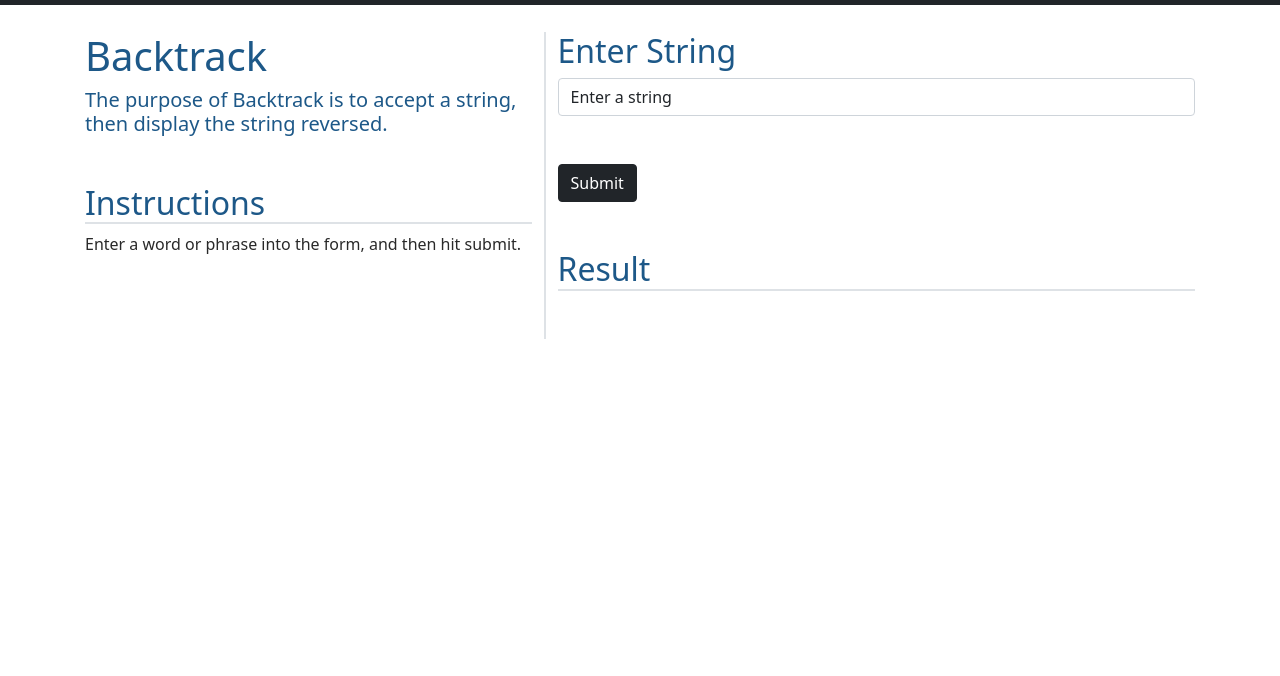
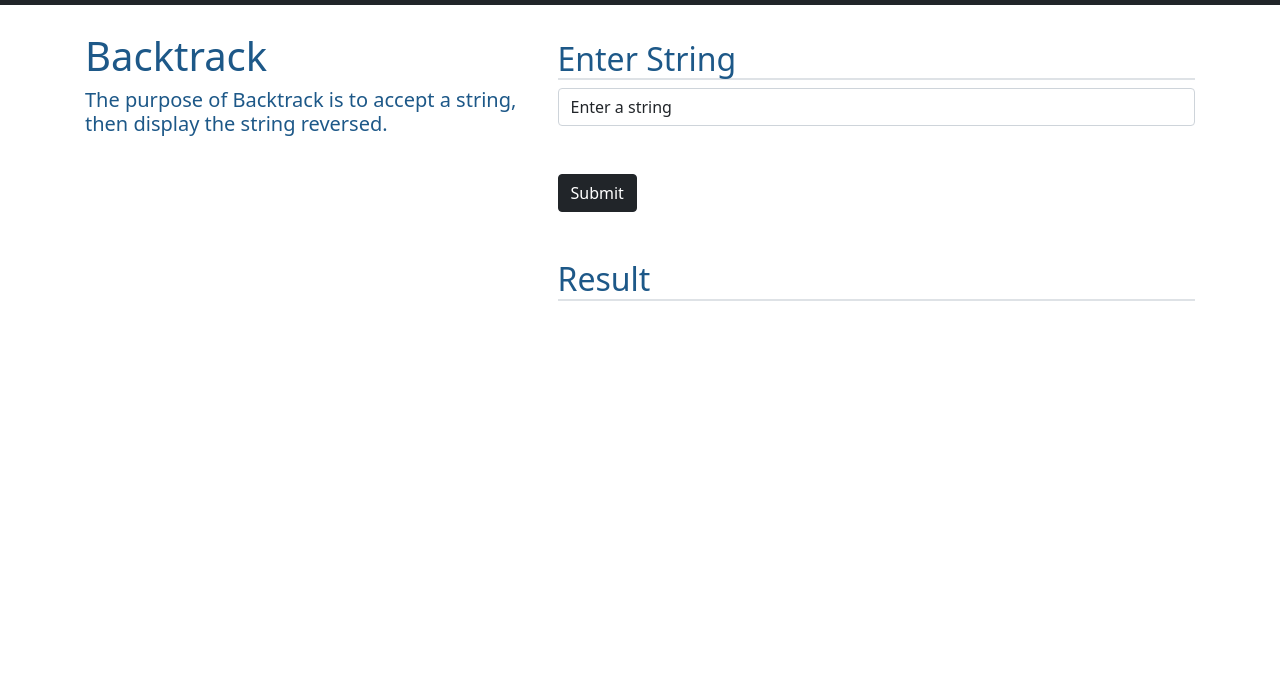
Before and after one commit to luke-las/Backtrack, a plain HTML site: page app.html in a window 1280 px wide. Shown: the part 52-728 px from the top of the page. Drawn offline with nearby package versions, Linux system fonts and the light colour scheme.

Commit message:
formatting on app

```diff
--- a/app.html
+++ b/app.html
@@ -50,15 +50,15 @@
 <main class="flex-shrink-0">
     <div class="container mt-4">
         <div class="row row-cols-1 row-cols-lg-2">
-            <div class="col col-lg-5 border-end border-2">
+            <div class="col col-lg-5">
                 <h1>Backtrack</h1>
                 <h4 class="lead">The purpose of Backtrack is to accept a string, then display the string reversed.</h4>
-                <h2 class="mt-5 border-bottom border-2">Instructions</h2>
-                <p>Enter a word or phrase into the form, and then hit submit.</p>
+                <!-- <h2 class="mt-5 border-bottom border-2">Instructions</h2>
+                <p>Enter a word or phrase into the form, and then hit submit.</p> -->
             </div>
             <div class="col col-lg-7">
                 <div>
-                    <h2>Enter String</h2>
+                    <h2 class="mt-2 align-self-center border-bottom border-2">Enter String</h2>
                     <form class="row gy-2 gx-3">
                         <div class="col">
                             <input id="startValue" type="string" class="form-control" placeholder="Enter a string" value="Enter a string" aria-label="Start Value">
```
